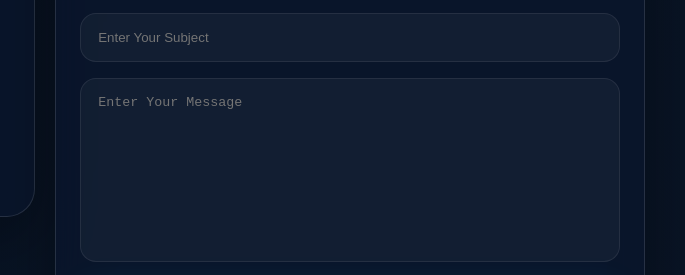
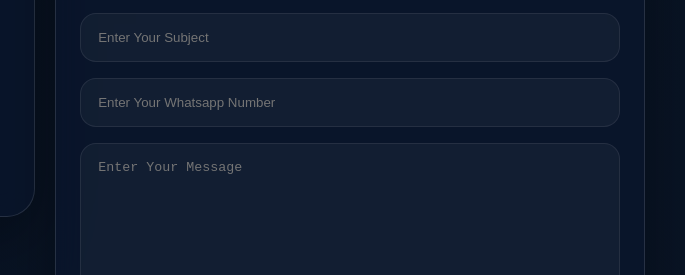
Before and after one commit to xauitk/-, a plain HTML site: page index.html in a window 1280 px wide. Shown: the part 3840-4115 px from the top of the page, 595-1280 px from the left. Drawn offline with nearby package versions, Linux system fonts and the light colour scheme.

Commit message:
index.html

```diff
--- a/index.html
+++ b/index.html
@@ -286,6 +286,7 @@
   <input type="text" name="name" placeholder="Enter Your Name" required />
   <input type="email" name="email" placeholder="Enter Your Email" required />
   <input type="text" name="subject" placeholder="Enter Your Subject" required />
+          <input type="text" name="whatsapp number" placeholder="Enter Your Whatsapp Number" required />
   <textarea name="message" rows="10" placeholder="Enter Your Message" required></textarea>
 
   <input type="hidden" name="_captcha" value="false" />
```
